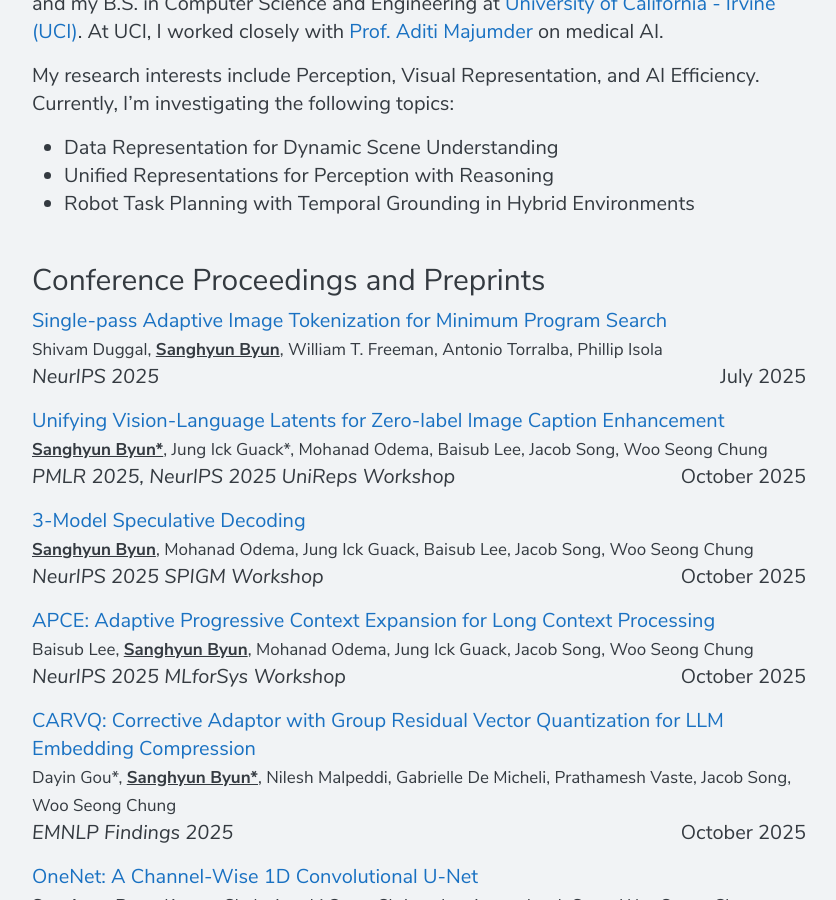
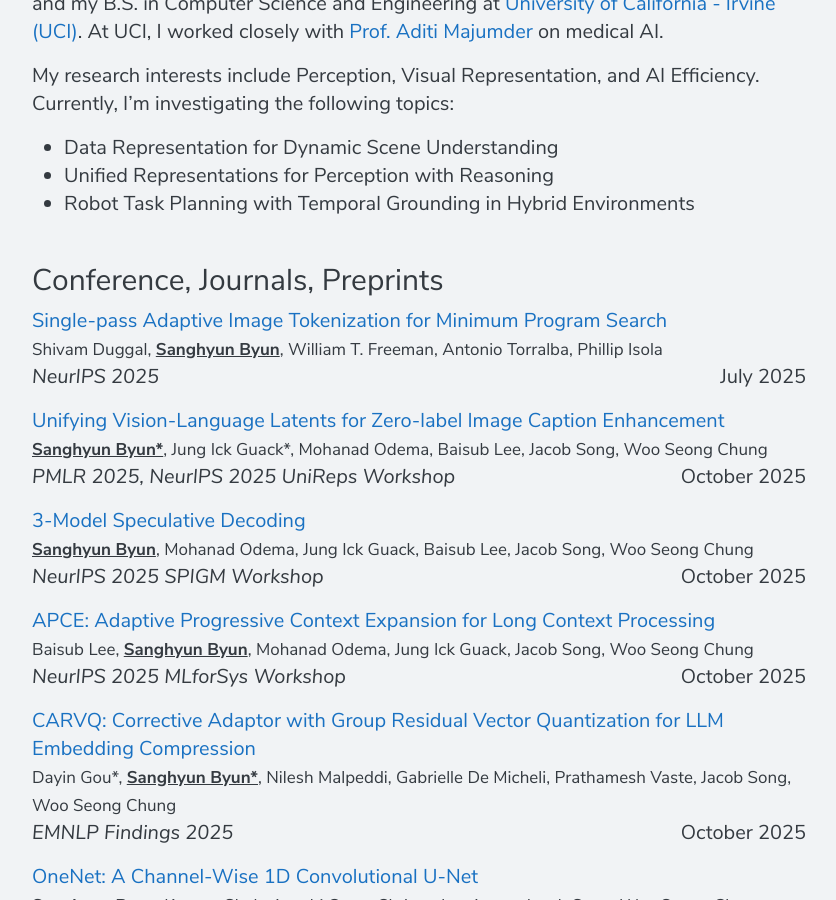
Before and after one commit to shbyun080/shbyun080.github.io, a Jekyll site: the page built from index.md, in a window 1280 px wide and 900 px high, scrolled down 1161 px. Shown: the whole window, without its empty margins (221-1057 px from the left). Built offline with Jekyll 4.4.1, drawn with Linux system fonts in a browser that asks for light colours.

Commit message:
Update index.md

```diff
--- a/index.md
+++ b/index.md
@@ -14,7 +14,7 @@
 - Unified Representations for Perception with Reasoning
 - Robot Task Planning with Temporal Grounding in Hybrid Environments
 
-# Conference Proceedings and Preprints
+# Conference, Journals, Preprints
 
 [Single-pass Adaptive Image Tokenization for Minimum Program Search](https://arxiv.org/pdf/2507.07995){:target="_blank"}
 <br/>
```
